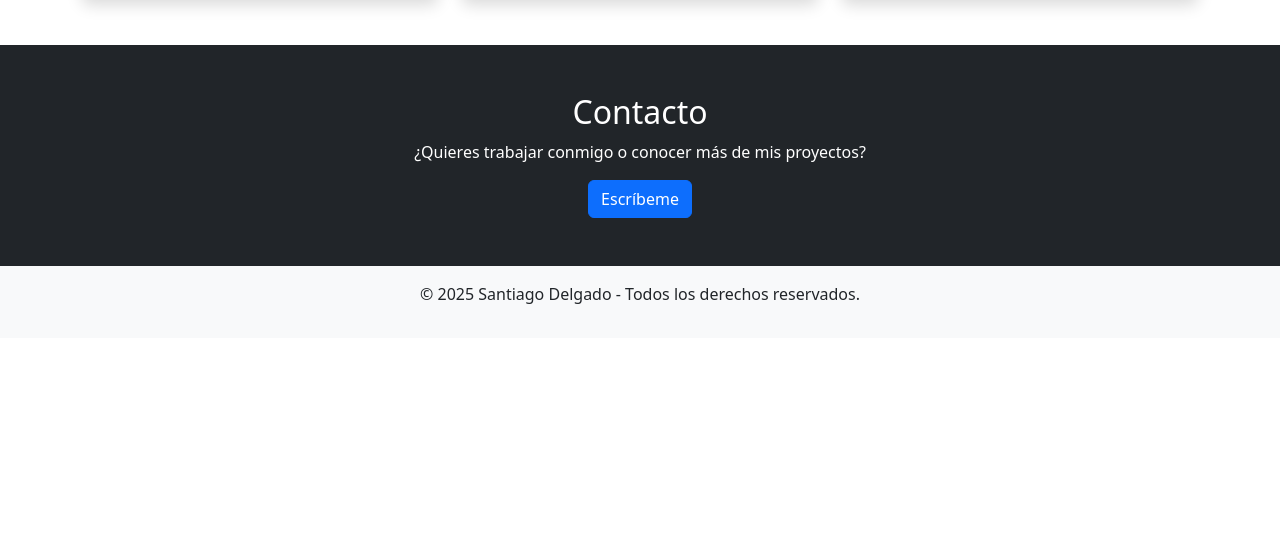
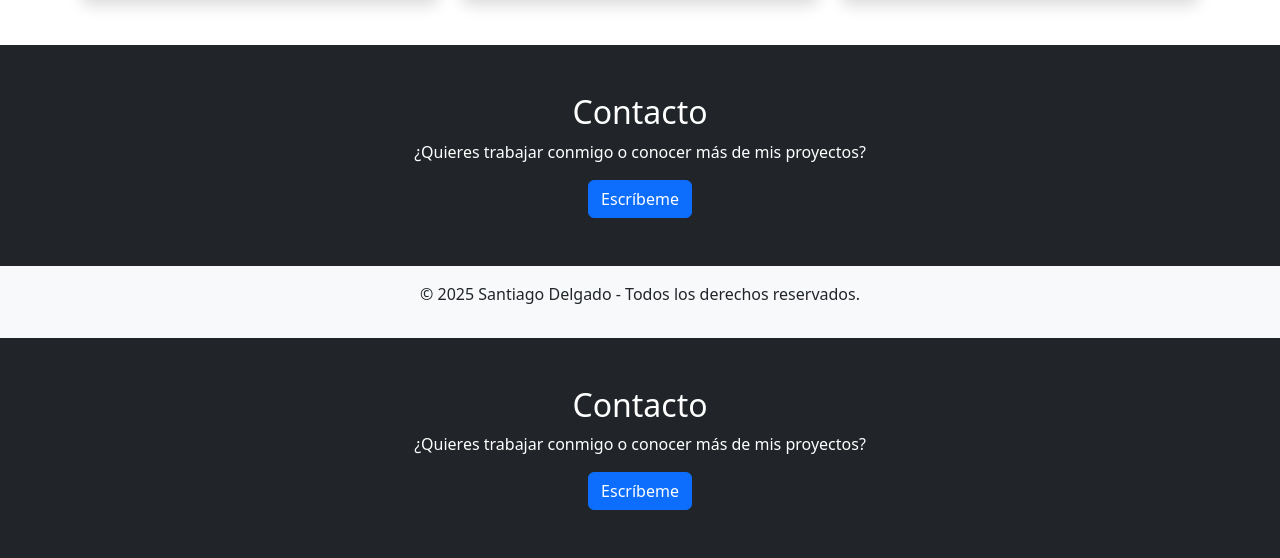
Before and after one commit to jhosentsantiago-lang/OVA, a plain HTML site: page index.html in a window 1280 px wide. Shown: the part 1731-2289 px from the top of the page. Before the commit the page ends 2069 px from the top, so only its background shows below. Drawn offline with nearby package versions, Linux system fonts and the light colour scheme.

Commit message:
guardar5

```diff
--- a/index.html
+++ b/index.html
@@ -99,10 +99,17 @@
   </section>
 
   <!-- FOOTER -->
-  <footer class="bg-light text-center py-3">
-    <p>&copy; 2025 Santiago Delgado - Todos los derechos reservados.</p>
-  </footer>
+<footer class="bg-light text-center py-3">
+  <p>&copy; 2025 Santiago Delgado - Todos los derechos reservados.</p>
+</footer>
 
-  <script src="https://cdn.jsdelivr.net/npm/bootstrap@5.3.7/dist/js/bootstrap.bundle.min.js"></script>
+<!-- CONTACTO -->
+<section id="contacto" class="bg-dark text-white text-center p-5">
+  <h2>Contacto</h2>
+  <p>¿Quieres trabajar conmigo o conocer más de mis proyectos?</p>
+  <a href="mailto:santiagodelgado@gmail.com" class="btn btn-primary">Escríbeme</a>
+</section>
+
+<script src="https://cdn.jsdelivr.net/npm/bootstrap@5.3.7/dist/js/bootstrap.bundle.min.js"></script>
 </body>
 </html>
```
